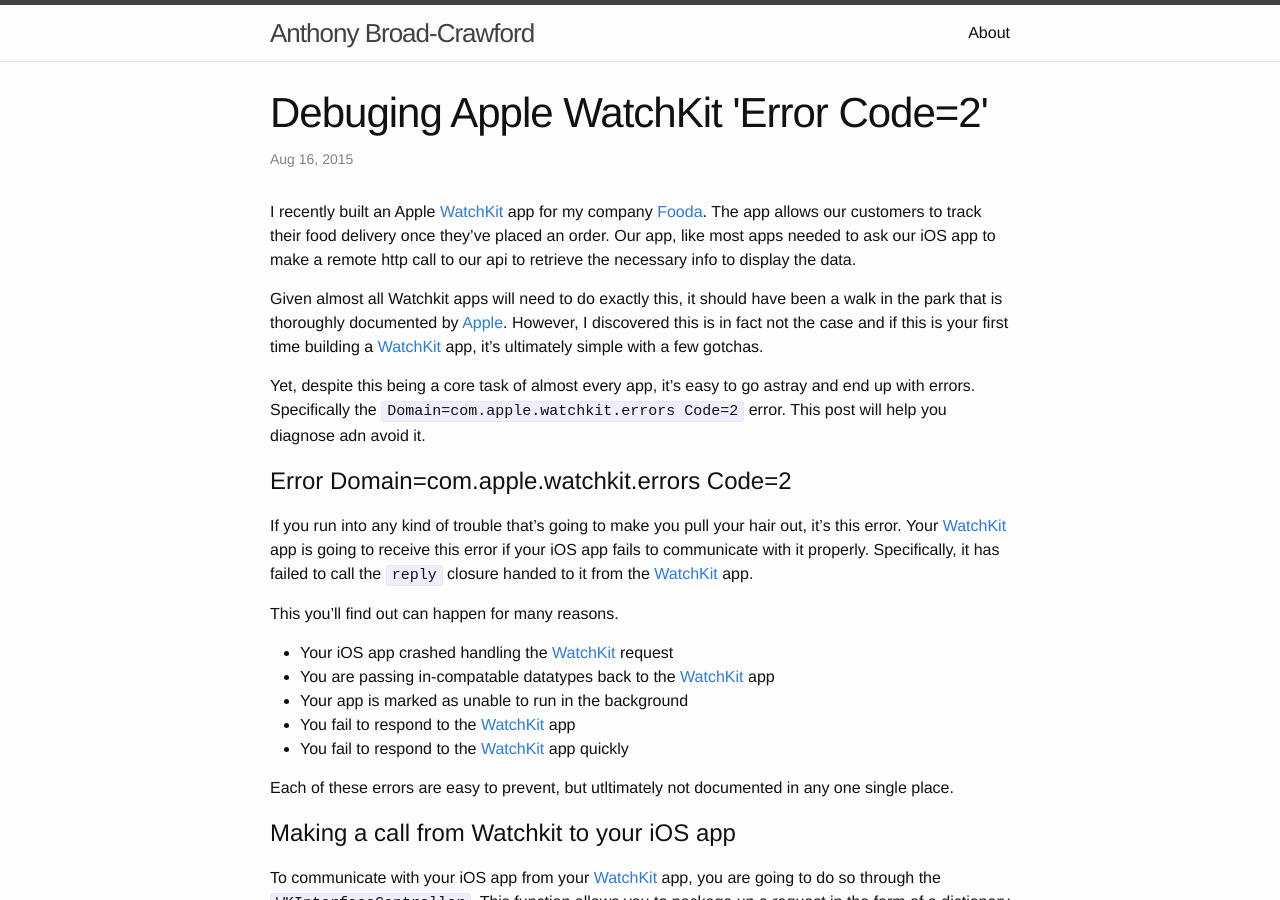
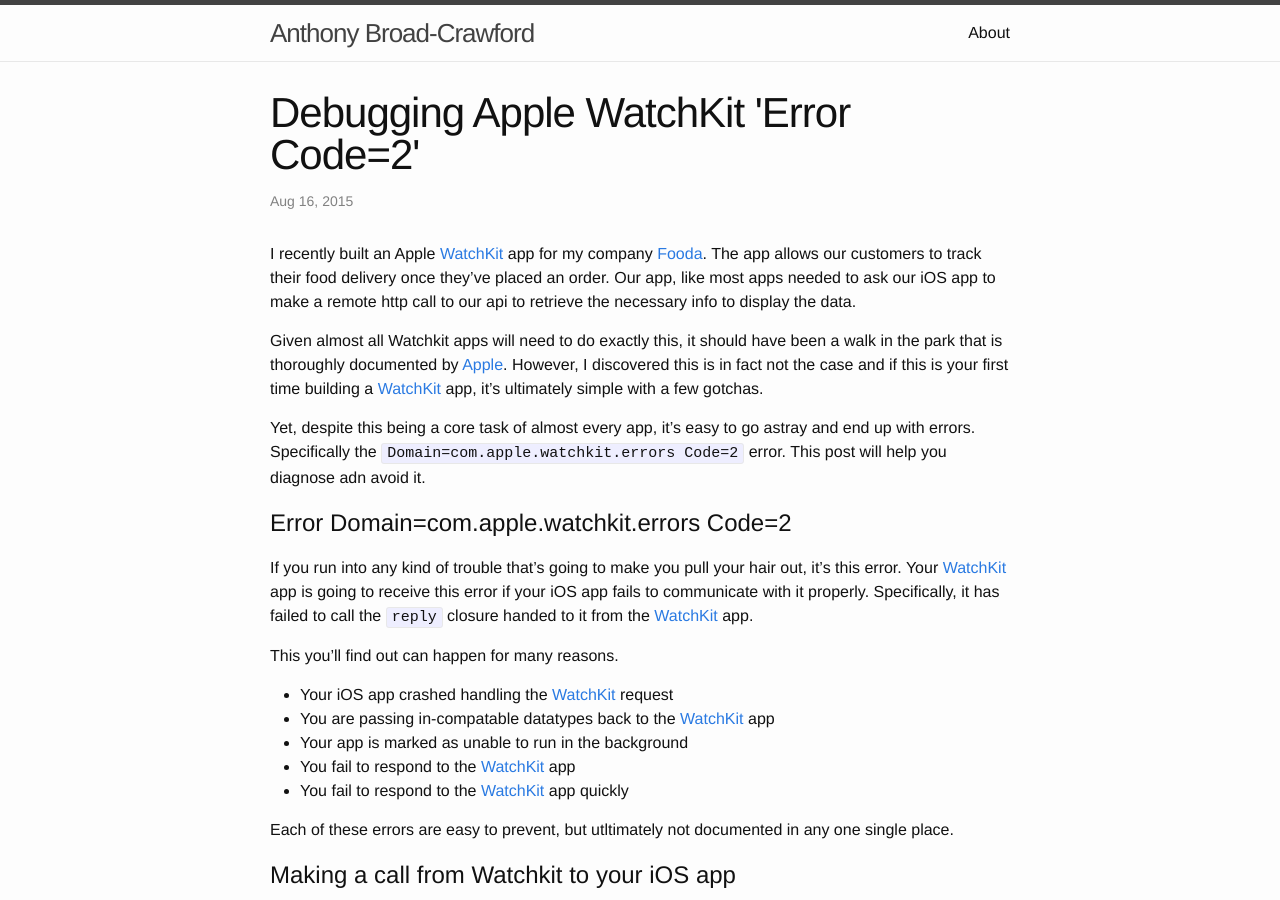
Before and after one commit to AnthonyBroadCrawford/anthonybroadcrawford.github.io, a Jekyll site: the page built from _posts/2015-08-16-Debugging Apple WatchKit Error Code=2.md, in a window 1280 px wide and 900 px high. Built offline with Jekyll 4.4.1, drawn with Linux system fonts in a browser that asks for light colours.

Commit message:
file cleanup

```diff
--- a/_posts/2015-08-16-Making an Apple Watchkit App:  Remote API calls.md
+++ b/_posts/2015-08-16-Debugging Apple WatchKit Error Code=2.md
@@ -1,6 +1,6 @@
 ---
 layout: post
-title:  "Debuging Apple WatchKit 'Error Code=2'"
+title:  "Debugging Apple WatchKit 'Error Code=2'"
 date:   2015-08-16 21:11:51
 categories: WatchKit iOS Apple Swift API
 tags: WatchKit iOS Apple Swift API
```
Also changed, not shown: _posts/2015-08-21-Debugging WatchKit iOS handoff.md (renamed from _posts/2015-08-21-Apple-Watchkit-handoff-to-ios.md, +1 -1 lines), assets/images/Debugging-WatchKit-iOS-handoff/NSUserActivityTypes-Info.plist.png (renamed from assets/images/NSUserActivityTypes-Info.plist.png), 8 other files.
